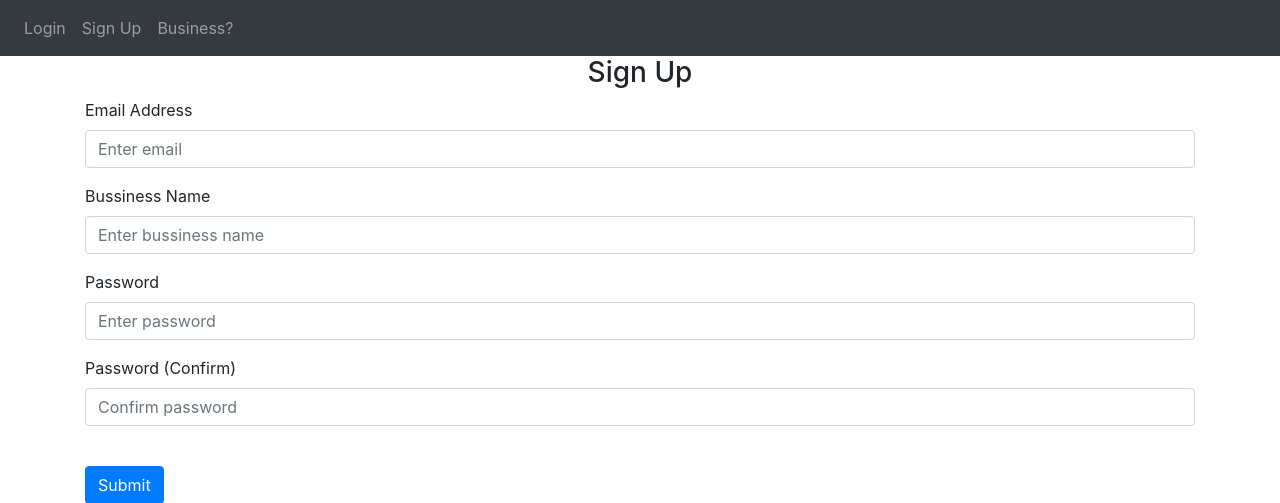
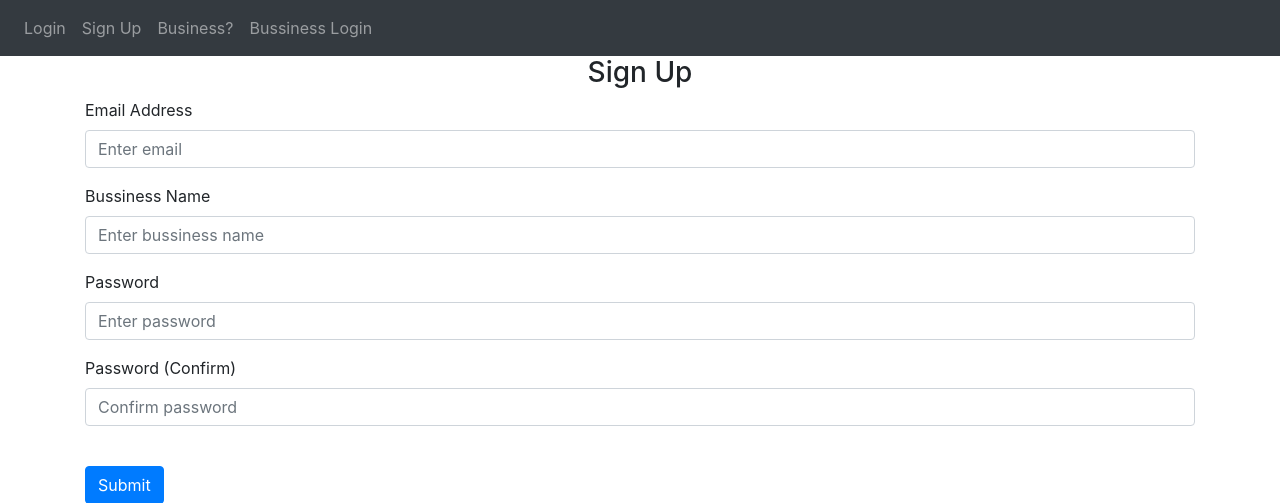
Before and after one commit to Nozatron986/webapp, a Flask app: page /bussiness_sign_up in a window 1280 px wide. Shown: the top 503 px of the page. Run offline with Flask 3, Linux system fonts and the light colour scheme; some libraries are stand-ins or nearby versions.

Commit message:
Update base.html

```diff
--- a/webapp_python/website/templates/base.html
+++ b/webapp_python/website/templates/base.html
@@ -26,6 +26,7 @@
                 <a class="nav-item nav-link" id="login" href="/login">Login</a>
                 <a class="nav-item nav-link" id="signUp" href="/sign-up">Sign Up</a>
                 <a class="nav-item nav-link" id="bussiness_sign_up" href="/bussiness_sign_up">Business?</a>
+                <a class="nav-item nav-link" id="business_login" href="/business-login">Bussiness Login</a>
                 {% endif %}
             </div>
         </div>
```
